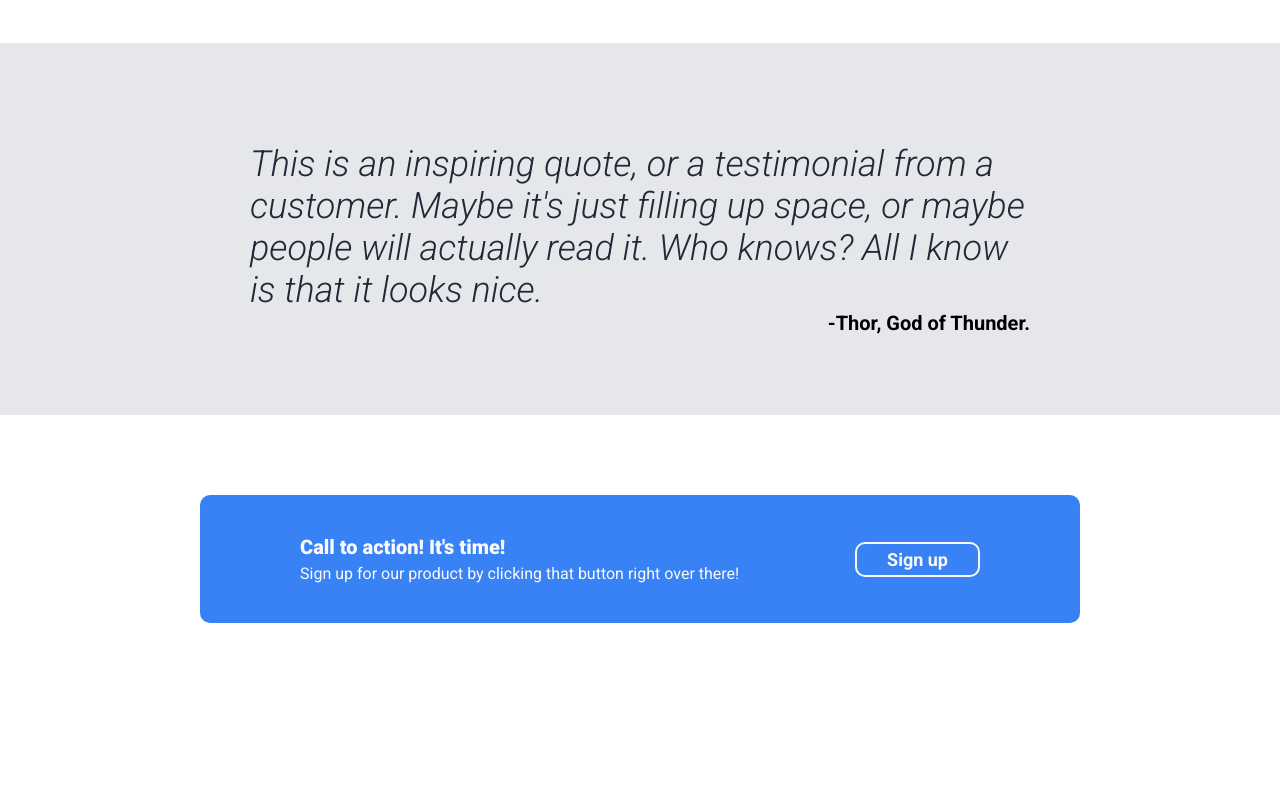
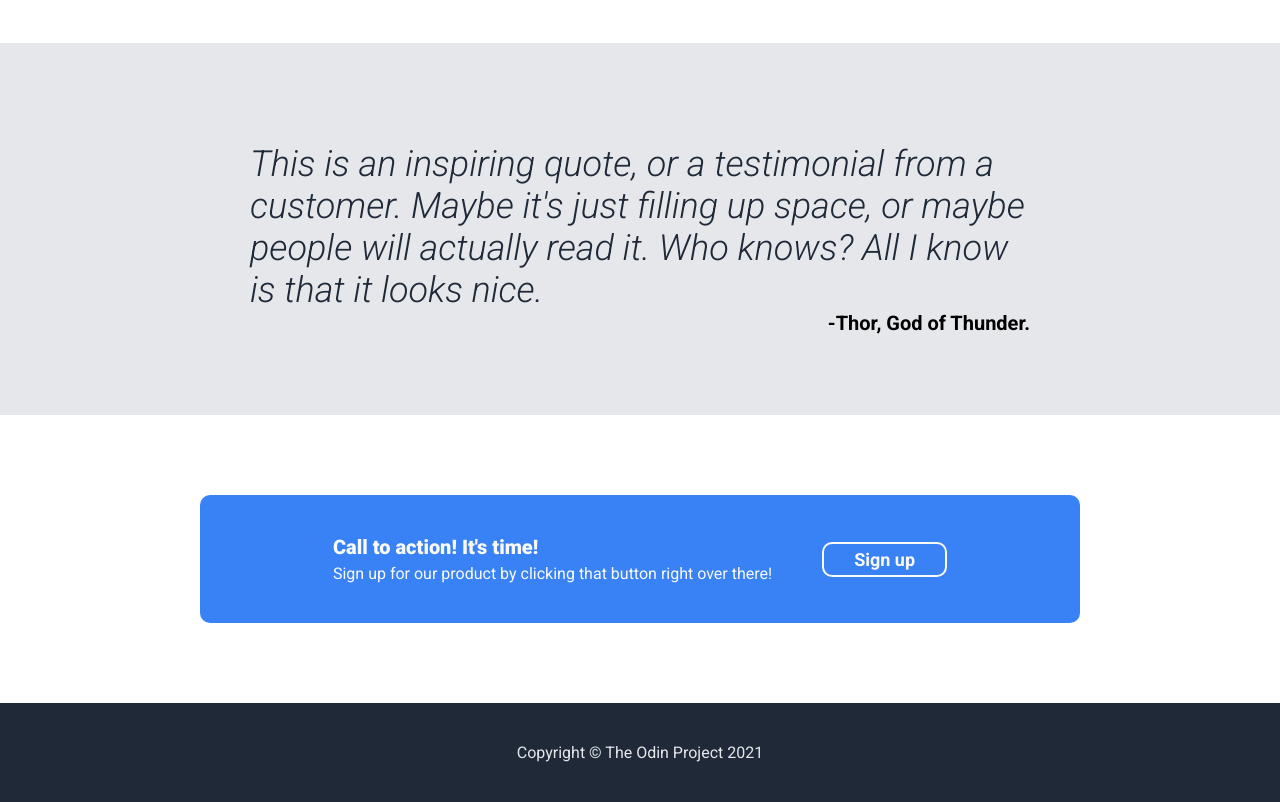
Before and after one commit to MasasDev/landing-page-exercise, a plain HTML site: page index.html in a window 1280 px wide. Shown: the part 887-1689 px from the top of the page. Before the commit the page ends 1590 px from the top, so only its background shows below. Drawn offline with Linux system fonts and the light colour scheme.

Commit message:
Create the footer of the website and then make some changes in section4.css file

```diff
--- /dev/null
+++ b/css/footer.css
@@ -0,0 +1,7 @@
+
+.footer{
+    background-color: #1F2937;
+    color: #E5E7EB;
+    text-align: center;
+    padding: 40px;
+}
--- a/css/section4.css
+++ b/css/section4.css
@@ -3,10 +3,11 @@
 }
 .section4 .call-to-action-container{
     background-color: #3882F6;
-    padding: 40px 100px;
+    padding: 40px;
     display: flex;
-    justify-content: space-between;
+    justify-content: center;
     border-radius: 10px;
+    gap: 50px;
 }
 .section4 .call-to-action-container .call-to-action .call-to-action-title{
     color: #F9FAF8;
--- a/css/stylesheets.css
+++ b/css/stylesheets.css
@@ -3,6 +3,7 @@
 @import url(./section2.css);
 @import url(./section3.css);
 @import url(./section4.css);
+@import url(./footer.css);
 
 body {
     margin: 0;
--- a/index.html
+++ b/index.html
@@ -66,6 +66,9 @@
                 <div class="sign-up-button">Sign up</div>
             </div>
         </div>
+        <div class="footer">
+            <div>Copyright © The Odin Project 2021</div>
+        </div>
 
     </body>
 </html>
```
